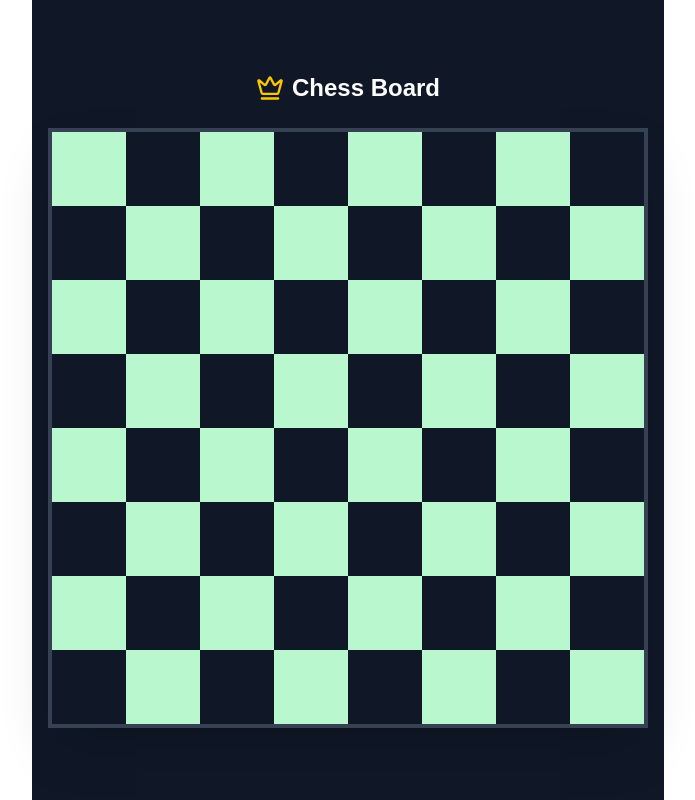
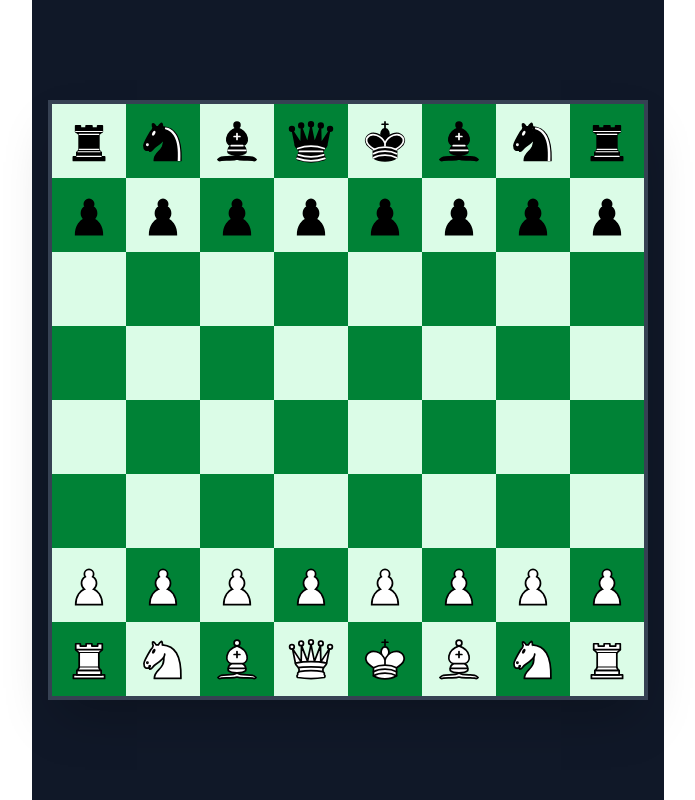
Before and after one commit to userNIGAM/chess-online, a Next.js app: page / in a window 1280 px wide. Shown: the whole page, without its empty margins (292-987 px from the left). Built offline with nearby package versions, Linux system fonts and the light colour scheme.

Commit message:
added pieces to the board and defined white pawn movement moves

```diff
--- a/components/GameBoard.jsx
+++ b/components/GameBoard.jsx
@@ -1,47 +1,103 @@
 "use client";
 
+import { useState } from "react";
 import { motion } from "framer-motion";
-import { Crown } from "lucide-react";
+import { initialBoard, pieceImages } from "./chessData";
+import Image from "next/image";
 
 export default function ChessBoard() {
-  const board = Array.from({ length: 8 });
+
+  const [board, setBoard] = useState(initialBoard);
+  const [selected, setSelected] = useState(null);
+  const [moves, setMoves] = useState([]);
+
+  // Pawn movement logic
+  function getPawnMoves(board, row, col) {
+    const possible = [];
+
+    // move 1 forward
+    if (row > 0 && !board[row - 1][col]) {
+      possible.push([row - 1, col]);
+    }
+
+    // move 2 forward from starting position
+    if (
+      row === 6 &&
+      !board[row - 1][col] &&
+      !board[row - 2][col]
+    ) {
+      possible.push([row - 2, col]);
+    }
+
+    return possible;
+  }
+
+  // Handle square click
+  function handleClick(row, col) {
+    const piece = board[row][col];
+
+    if (piece === "wp") {
+      const pawnMoves = getPawnMoves(board, row, col);
+      setSelected([row, col]);
+      setMoves(pawnMoves);
+    } else {
+      setSelected(null);
+      setMoves([]);
+    }
+  }
 
   return (
     <div className="flex flex-col items-center justify-center min-h-screen bg-gray-900 p-4">
 
-      {/* Title */}
-      <div className="flex items-center gap-2 text-white mb-6">
-        <Crown className="text-yellow-400" size={28} />
-        <h1 className="text-2xl font-bold">Chess Board</h1>
-      </div>
+      <div className="grid grid-cols-8 w-[90vw] max-w-[600px] aspect-square border-4 border-gray-700 shadow-2xl">
+        {board.map((rowData, row) =>
+          rowData.map((piece, col) => {
 
-      {/* Board */}
-      <div
-        className="
-        grid grid-cols-8
-        w-[90vw] max-w-150
-        aspect-square
-        border-4 border-gray-700
-        shadow-2xl
-        "
-      >
-        {board.map((_, row) =>
-          board.map((_, col) => {
             const isDark = (row + col) % 2 === 1;
+
+            const isMove = moves.some(
+              ([r, c]) => r === row && c === col
+            );
+
+            const isSelected =
+              selected &&
+              selected[0] === row &&
+              selected[1] === col;
 
             return (
               <motion.div
                 key={`${row}-${col}`}
+                onClick={() => handleClick(row, col)}
                 whileHover={{ scale: 1.05 }}
-                className={`
-                flex items-center justify-center
-                ${isDark ? "bg-white-700" : "bg-green-200"}
+                className={`relative flex items-center justify-center aspect-square
+                ${isDark ? "bg-green-700" : "bg-green-100"}
+                ${isSelected ? "ring-4 ring-blue-400" : ""}
+                ${isMove ? "ring-4 ring-yellow-400 ring-inset" : ""}
                 `}
-              ></motion.div>
+              >
+
+                {/* Move Dot */}
+                {isMove && (
+                  <div className="absolute w-4 h-4 bg-black/40 rounded-full"></div>
+                )}
+
+                {/* Chess Piece */}
+                {piece && (
+                  <Image
+                    src={pieceImages[piece]}
+                    alt={piece}
+                    width={100}
+                    height={100}
+                    className="w-[70%] h-[70%] object-contain"
+                  />
+                )}
+
+              </motion.div>
             );
           })
         )}
       </div>
+
     </div>
   );
 }
--- /dev/null
+++ b/components/chessData.js
@@ -0,0 +1,27 @@
+export const initialBoard = [
+  ["br","bn","bb","bq","bk","bb","bn","br"],
+  ["bp","bp","bp","bp","bp","bp","bp","bp"],
+  [null,null,null,null,null,null,null,null],
+  [null,null,null,null,null,null,null,null],
+  [null,null,null,null,null,null,null,null],
+  [null,null,null,null,null,null,null,null],
+  ["wp","wp","wp","wp","wp","wp","wp","wp"],
+  ["wr","wn","wb","wq","wk","wb","wn","wr"],
+];
+
+export const pieceImages = {
+
+  wp: "/pieces/pawn-white.svg",
+  wr: "/pieces/rook-white.svg",
+  wn: "/pieces/knight-white.svg",
+  wb: "/pieces/bishop-white.svg",
+  wq: "/pieces/queen-white.svg",
+  wk: "/pieces/king-white.svg",
+
+  bp: "/pieces/pawn.svg",
+  br: "/pieces/rook.svg",
+  bn: "/pieces/knight.svg",
+  bb: "/pieces/bishop.svg",
+  bq: "/pieces/queen.svg",
+  bk: "/pieces/king.svg",
+};
--- a/package.json
+++ b/package.json
@@ -20,9 +20,11 @@
     "@types/node": "^20",
     "@types/react": "^19",
     "@types/react-dom": "^19",
+    "autoprefixer": "^10.4.27",
     "eslint": "^9",
     "eslint-config-next": "16.1.6",
-    "tailwindcss": "^4",
+    "postcss": "^8.5.8",
+    "tailwindcss": "^4.2.1",
     "typescript": "^5"
   }
 }
```
Also changed, not shown: 1 other file (tests, documents, lock files or other folders).
